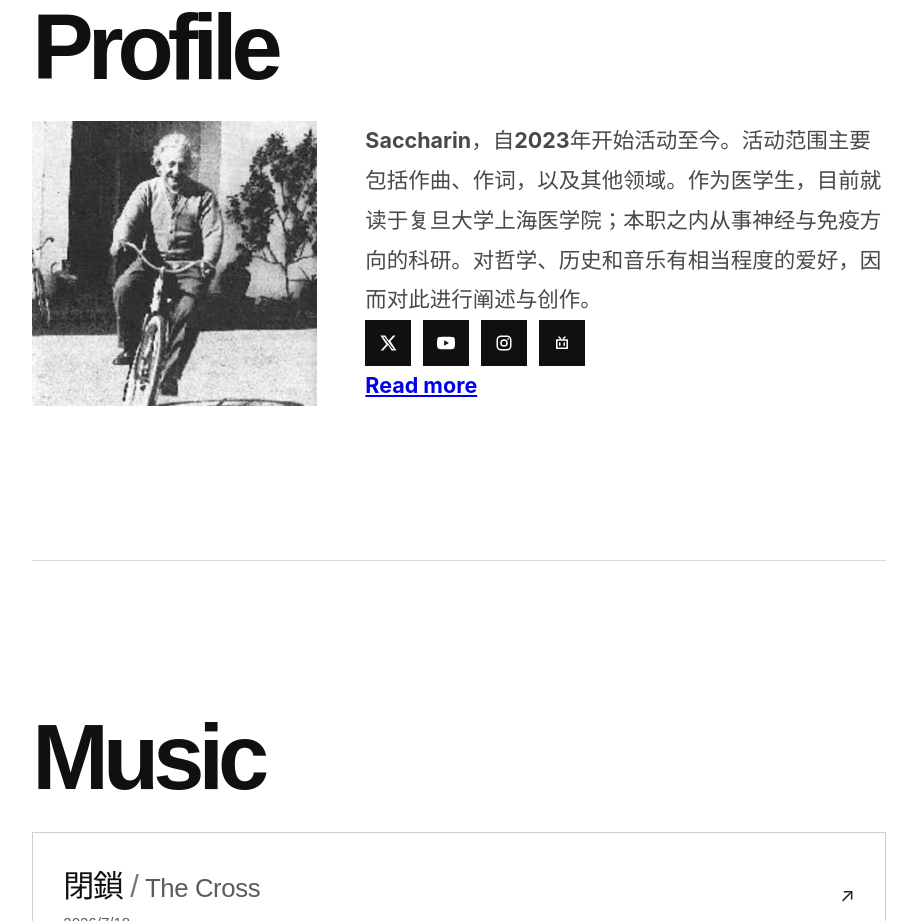
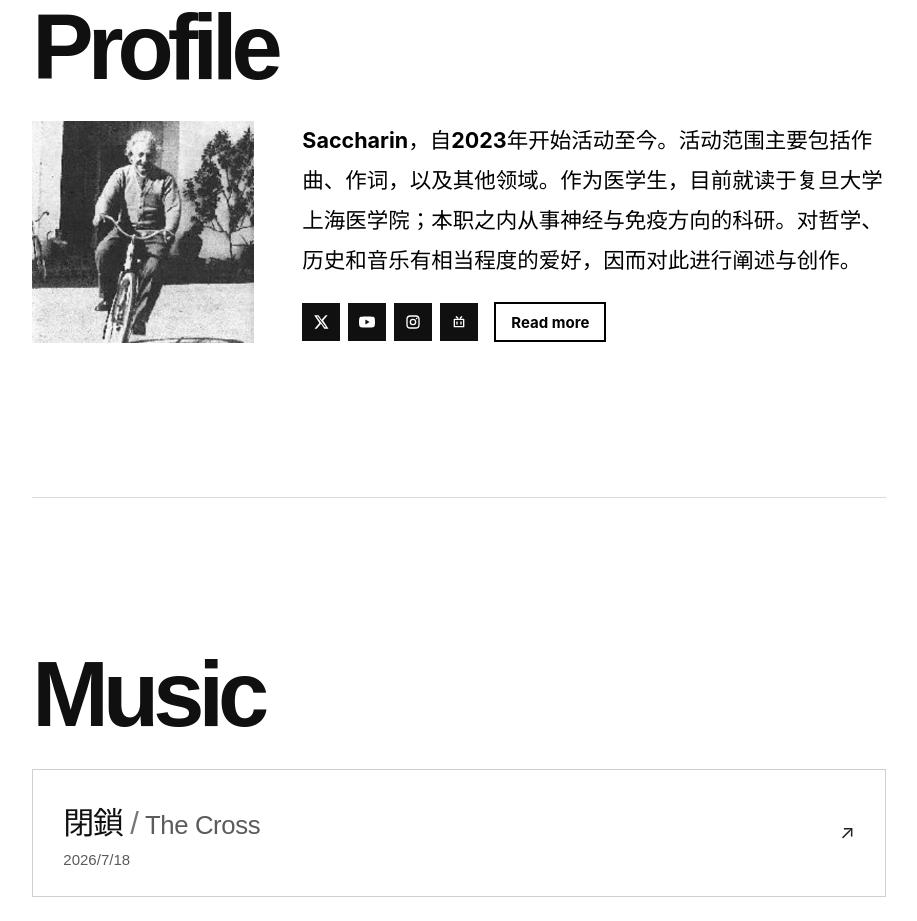
Before and after one commit to Saccharin04/Personal-website, a React (Vite) app: page / in a window 1280 px wide. Shown: the part 1040-1961 px from the top of the page, without its empty margins (181-1098 px from the left). Built offline with nearby package versions, Linux system fonts and the light colour scheme; a web font is replaced by a local one.

Commit message:
Improve profile contrast and button border

```diff
--- a/src/App.css
+++ b/src/App.css
@@ -69,8 +69,15 @@ main { min-height: 100vh; display: flex; flex-direction: column; }
 .section-intro { max-width: 750px; color: #494949; font-size: clamp(17px, 2vw, 21px); line-height: 1.7; margin: 0; }
 .profile-content-layout { display: grid; grid-template-columns: max-content minmax(0, 1fr); gap: clamp(24px, 4vw, 48px); align-items: start; }
 .profile-content-image { display: block; width: auto; max-width: 320px; aspect-ratio: 1 / 1; object-fit: cover; object-position: center; }
-.profile-content-copy { min-width: 0; color: #494949; font-family: -apple-system, BlinkMacSystemFont, "Segoe UI", sans-serif; font-size: clamp(18.5px, 1.7vw, 21.5px); font-weight: 700; line-height: 1.85; }
+.profile-content-copy { min-width: 0; color: #000; font-family: -apple-system, BlinkMacSystemFont, "Segoe UI", sans-serif; font-size: clamp(18.5px, 1.7vw, 21.5px); font-weight: 700; line-height: 1.85; }
 .profile-content-copy p { margin: 0; }
+.profile-actions { display: flex; align-items: center; gap: 16px; flex-wrap: wrap; margin-top: 22px; }
+.profile-actions .social-links { gap: 8px; }
+.profile-actions .social-links a { width: 38px; height: 38px; }
+.profile-actions .social-links svg { width: 16px; height: 16px; }
+.profile-read-more { display: inline-flex; align-items: center; justify-content: center; min-height: 40px; padding: 8px 15px; border: 2px solid #000; background: #fff; color: #000; font-size: 15px; line-height: 1; text-decoration: none; }
+.profile-read-more:hover { background: #000; color: #fff; }
+.profile-page { padding-top: clamp(170px, 22vh, 230px); flex: 1; }
 .profile-page-kicker { margin: 0 0 16px; color: #666; font-size: 11px; font-weight: 700; letter-spacing: .23em; }
 .profile-page h1 { margin: 0 0 38px; font-size: clamp(56px, 8vw, 98px); font-weight: 700; line-height: .95; letter-spacing: -.065em; }
 
```
